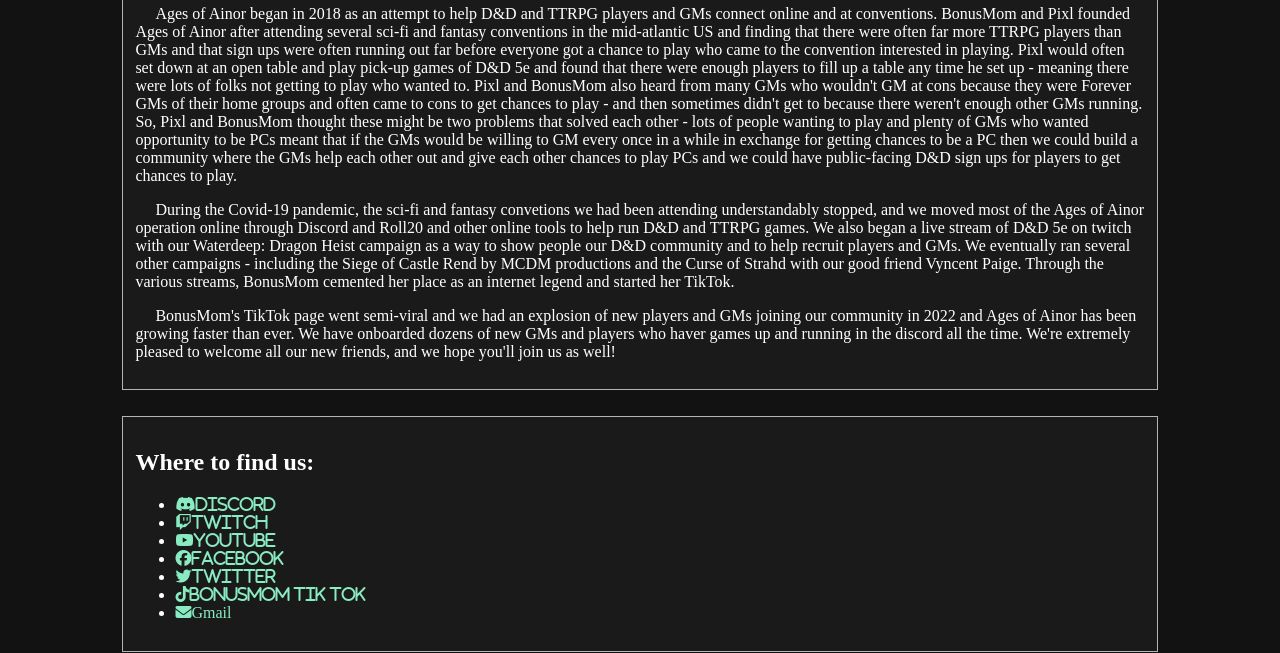
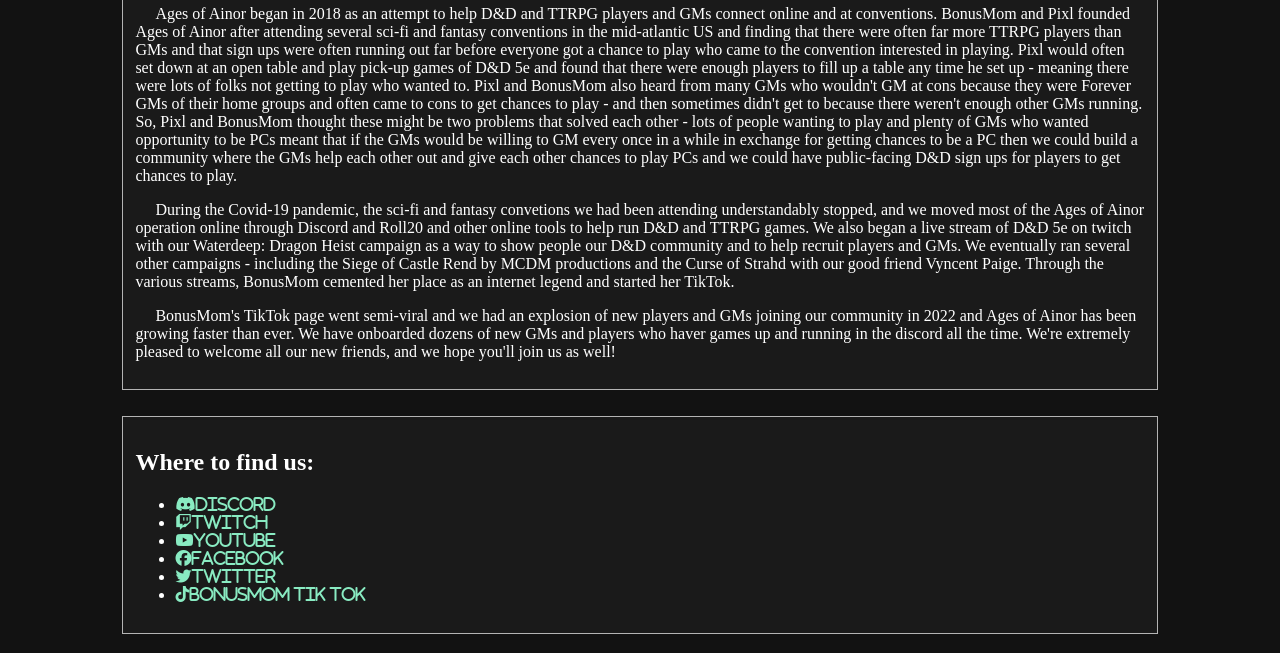
Before and after one commit to Orpheus0311/capstone-project, a plain HTML site: page about-us.html in a window 1280 px wide. Shown: the part 260-913 px from the top of the page. Drawn offline with Linux system fonts and the light colour scheme.

Commit message:
removed broken gmail link from about-us page

```diff
--- a/about-us.html
+++ b/about-us.html
@@ -47,11 +47,6 @@
                 <li>
                     <a href="https://tiktok.com/@bonusmom70" class="fab fa-tiktok">BonusMom Tik Tok</a>
                 </li>
-                <li>
-                    <a href="agesofainor@gmail.com">
-                        <i class="fa-solid fa-envelope"></i>Gmail
-                    </a>
-                </li>
             </ul>
         </div>
 
```
